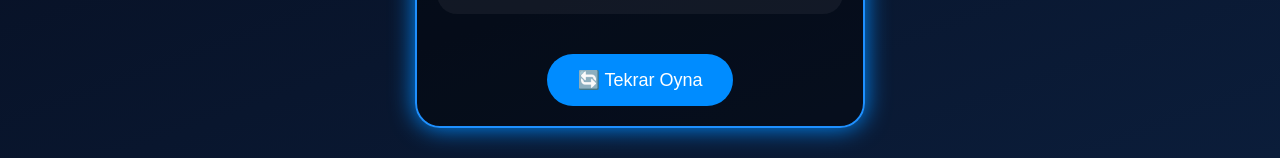
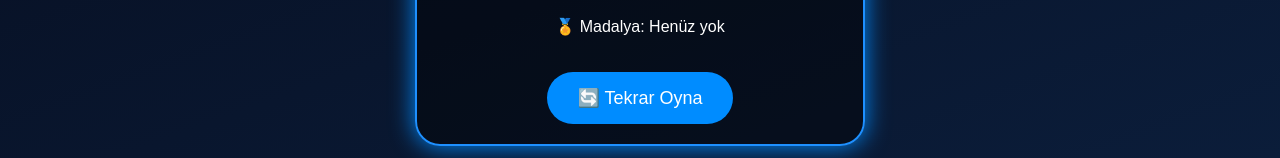
Before and after one commit to betonkri973-jpg/patateskri-catch, a plain HTML site: page index.html in a window 1280 px wide. Shown: the part 642-800 px from the top of the page. Drawn offline with Linux system fonts and the light colour scheme.

Commit message:
Update index.html

```diff
--- a/index.html
+++ b/index.html
@@ -22,6 +22,7 @@
 <div id="gameArea"></div>
 
 <h2 id="result"></h2>
+<p>🏅 Madalya: <span id="medal">Henüz yok</span></p>
 
 <button onclick="restartGame()">🔄 Tekrar Oyna</button>
 
```
